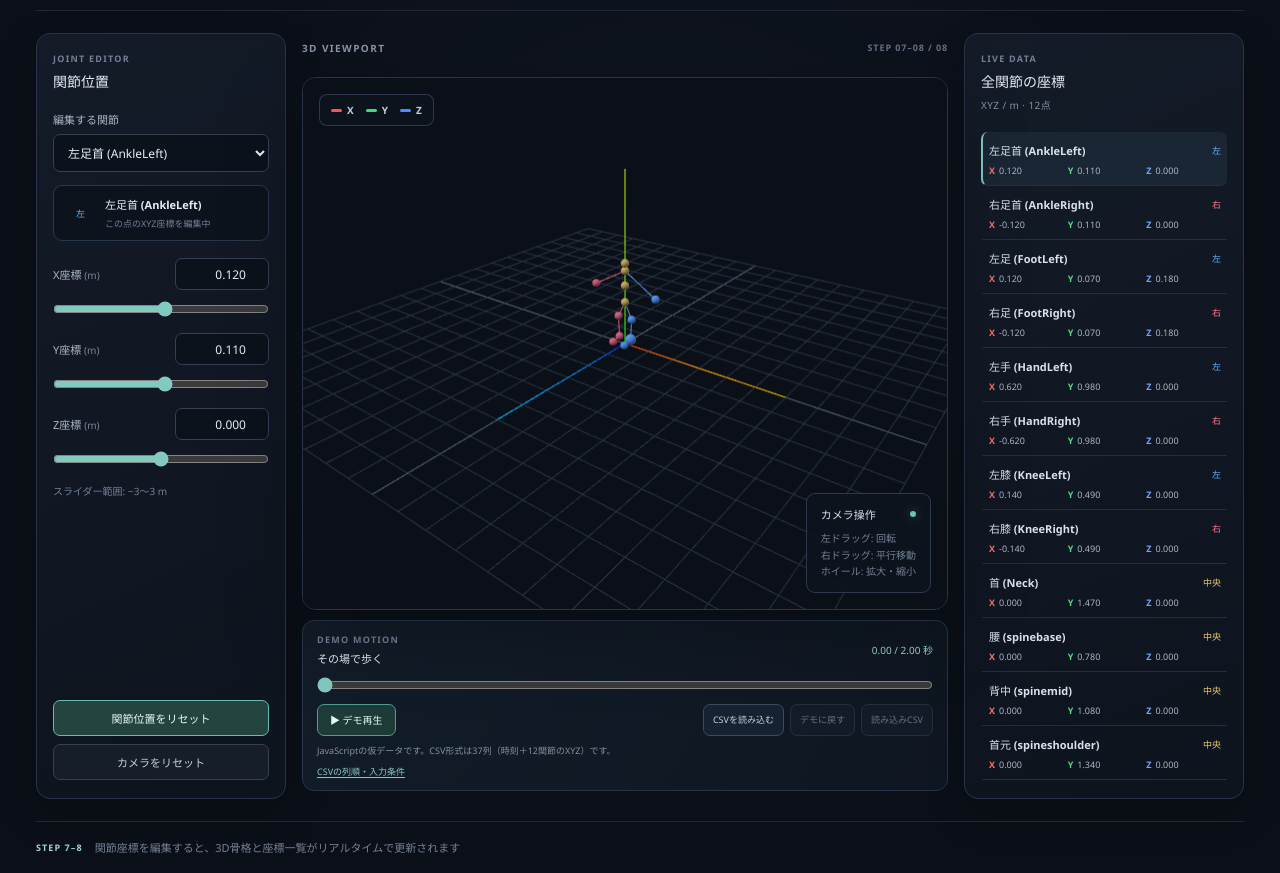
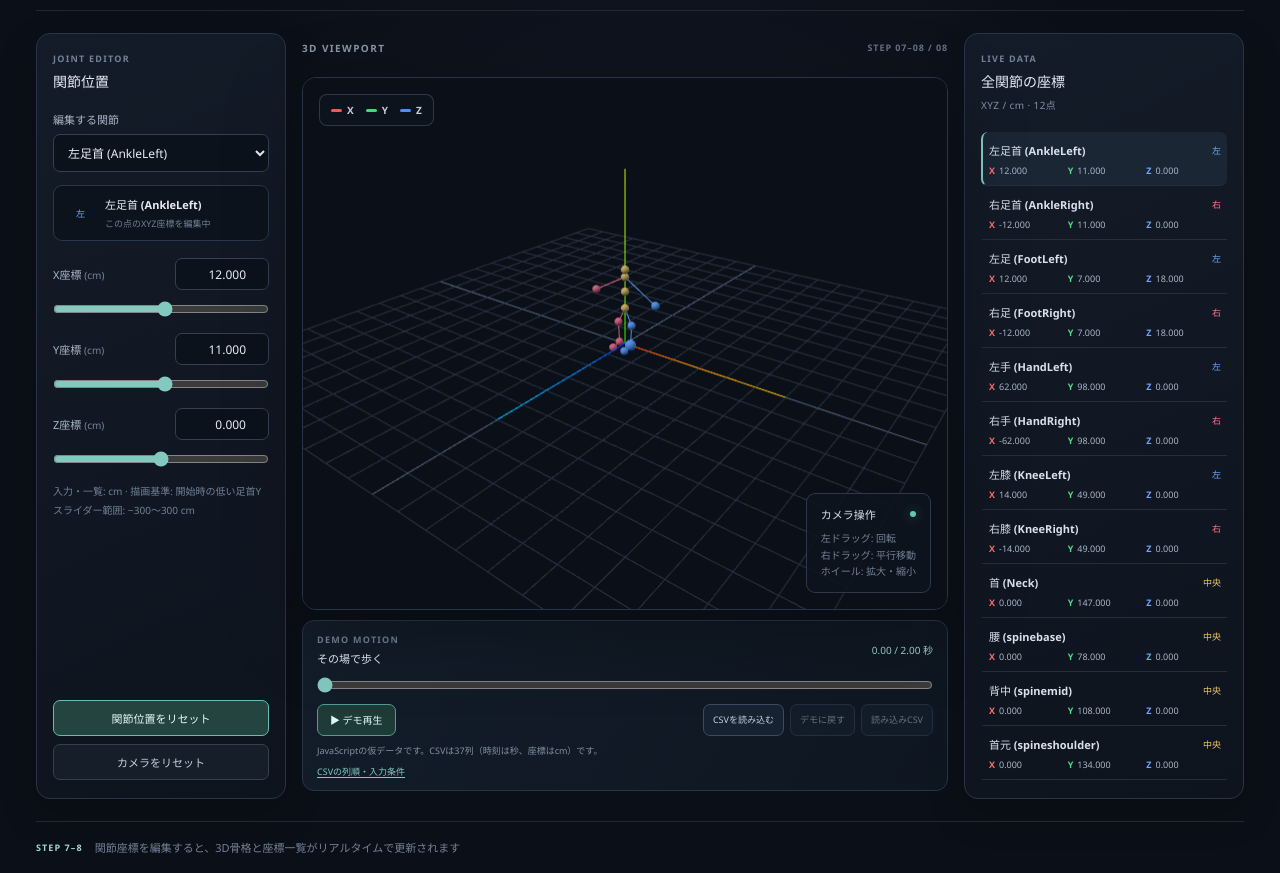
Before and after one commit to practiceLabSsk/joints_practice, a plain HTML site: page index.html in a window 1280 px wide. Shown: the part 71-944 px from the top of the page. Drawn offline with nearby package versions, Linux system fonts and the light colour scheme.

Commit message:
単位をcmに修正,描画の基準を足首に

```diff
--- a/demoData.js
+++ b/demoData.js
@@ -6,32 +6,32 @@ const keyframeOffsets = [
   {
     time: 0.5,
     joints: {
-      FootLeft: { y: 0.07, z: 0.16 },
-      FootRight: { z: -0.1 },
-      KneeLeft: { y: 0.035, z: 0.04 },
-      KneeRight: { y: -0.01, z: -0.015 },
-      HandLeft: { y: -0.025, z: -0.13 },
-      HandRight: { y: 0.025, z: 0.13 },
-      spinebase: { x: 0.025, z: 0.012 },
-      spinemid: { x: 0.018, z: 0.01 },
-      spineshoulder: { x: 0.012, z: 0.008 },
-      Neck: { x: 0.008, z: 0.004 },
+      FootLeft: { y: 7, z: 16 },
+      FootRight: { z: -10 },
+      KneeLeft: { y: 3.5, z: 4 },
+      KneeRight: { y: -1, z: -1.5 },
+      HandLeft: { y: -2.5, z: -13 },
+      HandRight: { y: 2.5, z: 13 },
+      spinebase: { x: 2.5, z: 1.2 },
+      spinemid: { x: 1.8, z: 1 },
+      spineshoulder: { x: 1.2, z: 0.8 },
+      Neck: { x: 0.8, z: 0.4 },
     },
   },
   { time: 1, joints: {} },
   {
     time: 1.5,
     joints: {
-      FootLeft: { z: -0.1 },
-      FootRight: { y: 0.07, z: 0.16 },
-      KneeLeft: { y: -0.01, z: -0.015 },
-      KneeRight: { y: 0.035, z: 0.04 },
-      HandLeft: { y: 0.025, z: 0.13 },
-      HandRight: { y: -0.025, z: -0.13 },
-      spinebase: { x: -0.025, z: 0.012 },
-      spinemid: { x: -0.018, z: 0.01 },
-      spineshoulder: { x: -0.012, z: 0.008 },
-      Neck: { x: -0.008, z: 0.004 },
+      FootLeft: { z: -10 },
+      FootRight: { y: 7, z: 16 },
+      KneeLeft: { y: -1, z: -1.5 },
+      KneeRight: { y: 3.5, z: 4 },
+      HandLeft: { y: 2.5, z: 13 },
+      HandRight: { y: -2.5, z: -13 },
+      spinebase: { x: -2.5, z: 1.2 },
+      spinemid: { x: -1.8, z: 1 },
+      spineshoulder: { x: -1.2, z: 0.8 },
+      Neck: { x: -0.8, z: 0.4 },
     },
   },
   { time: 2, joints: {} },
--- a/index.html
+++ b/index.html
@@ -45,23 +45,26 @@
 
           <div class="coordinate-controls" aria-label="選択中の関節の座標">
             <div class="axis-control">
-              <label for="coordinate-x">X座標 <span>(m)</span></label>
+              <label for="coordinate-x">X座標 <span>(cm)</span></label>
               <input id="coordinate-x" type="number" step="any" inputmode="decimal" />
-              <input id="coordinate-x-slider" type="range" min="-3" max="3" step="0.01" aria-label="X座標スライダー" />
+              <input id="coordinate-x-slider" type="range" min="-300" max="300" step="1" aria-label="X座標スライダー" />
             </div>
             <div class="axis-control">
-              <label for="coordinate-y">Y座標 <span>(m)</span></label>
+              <label for="coordinate-y">Y座標 <span>(cm)</span></label>
               <input id="coordinate-y" type="number" step="any" inputmode="decimal" />
-              <input id="coordinate-y-slider" type="range" min="-3" max="3" step="0.01" aria-label="Y座標スライダー" />
+              <input id="coordinate-y-slider" type="range" min="-300" max="300" step="1" aria-label="Y座標スライダー" />
             </div>
             <div class="axis-control">
-              <label for="coordinate-z">Z座標 <span>(m)</span></label>
+              <label for="coordinate-z">Z座標 <span>(cm)</span></label>
               <input id="coordinate-z" type="number" step="any" inputmode="decimal" />
-              <input id="coordinate-z-slider" type="range" min="-3" max="3" step="0.01" aria-label="Z座標スライダー" />
+              <input id="coordinate-z-slider" type="range" min="-300" max="300" step="1" aria-label="Z座標スライダー" />
             </div>
           </div>
 
-          <p class="control-note">スライダー範囲: −3〜3 m</p>
+          <p class="control-note">
+            <span>入力・一覧: cm · 描画基準: 開始時の低い足首Y</span>
+            <span>スライダー範囲: −300〜300 cm</span>
+          </p>
           <div class="panel-actions">
             <button id="reset-joints" class="primary-button" type="button">関節位置をリセット</button>
             <button id="reset-camera" class="secondary-button" type="button" disabled>カメラをリセット</button>
@@ -106,7 +109,7 @@
                 <button id="use-csv-source" class="source-button" type="button" disabled>読み込みCSV</button>
               </div>
             </div>
-            <p id="csv-status" class="csv-status" role="status" aria-live="polite">JavaScriptの仮データです。CSV形式は37列（時刻＋12関節のXYZ）です。</p>
+            <p id="csv-status" class="csv-status" role="status" aria-live="polite">JavaScriptの仮データです。CSVは37列（時刻は秒、座標はcm）です。</p>
             <a class="csv-format-link" href="./CSV_FORMAT.md">CSVの列順・入力条件</a>
           </div>
         </section>
@@ -115,7 +118,7 @@
           <div class="panel-heading">
             <p class="panel-kicker">LIVE DATA</p>
             <h2 id="coordinate-heading">全関節の座標</h2>
-            <p class="panel-description">XYZ / m · <span id="joint-count">12</span>点</p>
+            <p class="panel-description">XYZ / cm · <span id="joint-count">12</span>点</p>
           </div>
           <div id="coordinate-list" class="coordinate-list" role="list" aria-label="12関節のXYZ座標"></div>
         </aside>
--- a/jointData.js
+++ b/jointData.js
@@ -1,4 +1,4 @@
-// 座標の前提: 1単位=1m、Y軸が上、人物の前方が+Z、人物の左側が+X。
+// 座標はcm単位。Y軸が上、人物の前方が+Z、人物の左側が+X。
 export const jointDefinitions = [
   { id: "AnkleLeft", name: "左足首 (AnkleLeft)", side: "left" },
   { id: "AnkleRight", name: "右足首 (AnkleRight)", side: "right" },
@@ -33,18 +33,18 @@ export const jointConnections = [
 const initialPoseFrame = {
   time: 0,
   joints: {
-    AnkleLeft: { x: 0.12, y: 0.11, z: 0 },
-    AnkleRight: { x: -0.12, y: 0.11, z: 0 },
-    FootLeft: { x: 0.12, y: 0.07, z: 0.18 },
-    FootRight: { x: -0.12, y: 0.07, z: 0.18 },
-    HandLeft: { x: 0.62, y: 0.98, z: 0 },
-    HandRight: { x: -0.62, y: 0.98, z: 0 },
-    KneeLeft: { x: 0.14, y: 0.49, z: 0 },
-    KneeRight: { x: -0.14, y: 0.49, z: 0 },
-    Neck: { x: 0, y: 1.47, z: 0 },
-    spinebase: { x: 0, y: 0.78, z: 0 },
-    spinemid: { x: 0, y: 1.08, z: 0 },
-    spineshoulder: { x: 0, y: 1.34, z: 0 },
+    AnkleLeft: { x: 12, y: 11, z: 0 },
+    AnkleRight: { x: -12, y: 11, z: 0 },
+    FootLeft: { x: 12, y: 7, z: 18 },
+    FootRight: { x: -12, y: 7, z: 18 },
+    HandLeft: { x: 62, y: 98, z: 0 },
+    HandRight: { x: -62, y: 98, z: 0 },
+    KneeLeft: { x: 14, y: 49, z: 0 },
+    KneeRight: { x: -14, y: 49, z: 0 },
+    Neck: { x: 0, y: 147, z: 0 },
+    spinebase: { x: 0, y: 78, z: 0 },
+    spinemid: { x: 0, y: 108, z: 0 },
+    spineshoulder: { x: 0, y: 134, z: 0 },
   },
 };
 
--- a/main.js
+++ b/main.js
@@ -34,8 +34,8 @@ const useDemoSourceButton = document.querySelector("#use-demo-source");
 const useCsvSourceButton = document.querySelector("#use-csv-source");
 
 const axes = ["x", "y", "z"];
-const sliderMinimum = -3;
-const sliderMaximum = 3;
+const sliderMinimum = -300;
+const sliderMaximum = 300;
 let selectedJointId = jointDefinitions[0].id;
 const jointsById = new Map(jointDefinitions.map((joint) => [joint.id, joint]));
 const coordinateRows = new Map();
@@ -292,7 +292,7 @@ function syncSelectedJointControls(poseFrame = getCurrentPoseFrame()) {
     control.number.value = formatCoordinate(value);
     control.number.setAttribute(
       "aria-label",
-      `${joint.name} ${axis.toUpperCase()}座標（m）`,
+      `${joint.name} ${axis.toUpperCase()}座標（cm）`,
     );
     control.slider.value = String(Math.min(sliderMaximum, Math.max(sliderMinimum, value)));
     control.slider.setAttribute(
@@ -343,6 +343,7 @@ async function loadCsvFile(file) {
     lastRenderedCsvTime = null;
     activeSource = "csv";
     currentPlaybackTime = frames[0].time;
+    sceneRenderer?.setHeightReference(frames[0]);
     updateSourceControls();
     renderActiveTime(currentPlaybackTime, true);
     csvStatus.textContent = `${file.name} · ${frames.length}行 · ${frames[0].time}〜${frames[frames.length - 1].time}秒`;
@@ -358,6 +359,7 @@ function switchToDemo() {
   pausePlayback();
   activeSource = "demo";
   currentPlaybackTime = 0;
+  sceneRenderer?.setHeightReference(getDemoFrameAt(0));
   updateSourceControls();
   renderActiveTime(0, true);
   csvStatus.classList.remove("is-error");
@@ -371,6 +373,7 @@ function switchToCsv() {
   pausePlayback();
   activeSource = "csv";
   currentPlaybackTime = csvPlaybackTime ?? csvFrames[0].time;
+  sceneRenderer?.setHeightReference(csvFrames[0]);
   updateSourceControls();
   renderActiveTime(currentPlaybackTime, true);
   csvStatus.classList.remove("is-error");
--- a/sceneRenderer.js
+++ b/sceneRenderer.js
@@ -1,6 +1,22 @@
 import { jointConnections, jointDefinitions } from "./jointData.js";
 
 const initialCameraPosition = { x: 6, y: 5, z: 8 };
+const centimetersToMeters = 0.01;
+
+export function getHeightReferenceY(poseFrame) {
+  return Math.min(
+    poseFrame.joints.AnkleLeft.y,
+    poseFrame.joints.AnkleRight.y,
+  );
+}
+
+export function toSceneCoordinates(position, heightReferenceY) {
+  return {
+    x: position.x * centimetersToMeters,
+    y: (position.y - heightReferenceY) * centimetersToMeters,
+    z: position.z * centimetersToMeters,
+  };
+}
 
 export function createSceneRenderer({ view, canvas }) {
   const THREE = window.THREE;
@@ -69,6 +85,7 @@ export function createSceneRenderer({ view, canvas }) {
     return { connection, line };
   });
   scene.add(connectionGroup);
+  let heightReferenceY = null;
 
   const renderer = new THREE.WebGLRenderer({ canvas, antialias: true });
   renderer.setPixelRatio(Math.min(window.devicePixelRatio || 1, 2));
@@ -98,15 +115,21 @@ export function createSceneRenderer({ view, canvas }) {
   }
   resizeRenderer();
 
+  function setHeightReference(poseFrame) {
+    heightReferenceY = getHeightReferenceY(poseFrame);
+  }
+
   function updatePose(poseFrame) {
+    if (heightReferenceY === null) setHeightReference(poseFrame);
+
     for (const joint of jointDefinitions) {
-      const position = poseFrame.joints[joint.id];
+      const position = toSceneCoordinates(poseFrame.joints[joint.id], heightReferenceY);
       jointMeshes.get(joint.id).position.set(position.x, position.y, position.z);
     }
 
     for (const { connection, line } of connectionLines) {
-      const start = poseFrame.joints[connection.startId];
-      const end = poseFrame.joints[connection.endId];
+      const start = toSceneCoordinates(poseFrame.joints[connection.startId], heightReferenceY);
+      const end = toSceneCoordinates(poseFrame.joints[connection.endId], heightReferenceY);
       const positions = line.geometry.attributes.position;
       positions.setXYZ(0, start.x, start.y, start.z);
       positions.setXYZ(1, end.x, end.y, end.z);
@@ -137,5 +160,5 @@ export function createSceneRenderer({ view, canvas }) {
     renderScene();
   }
 
-  return { updatePose, setSelectedJoint, resetCamera };
+  return { updatePose, setHeightReference, setSelectedJoint, resetCamera };
 }
--- a/style.css
+++ b/style.css
@@ -270,6 +270,8 @@ h1 {
 }
 
 .control-note {
+  display: grid;
+  gap: 4px;
   margin: 13px 0 18px;
   color: #718198;
   font-size: 10px;
```
Also changed, not shown: 3 other files.
